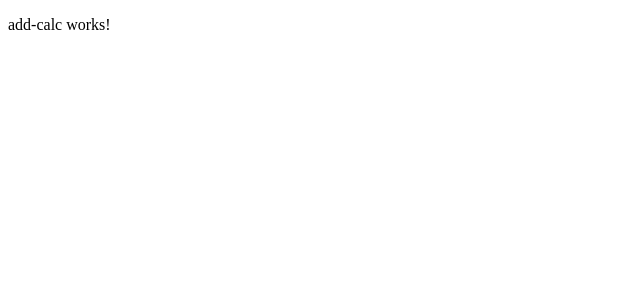
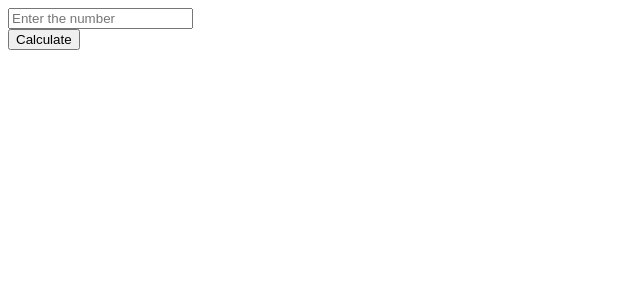
Before and after one commit to bharathib03/Incubyte, an Angular app in the folder simpleCalculator/: page /home in a window 1280 px wide. Shown: the top 300 px of the page, without its empty margins (0-640 px from the left). Built offline with nearby package versions, Linux system fonts and the light colour scheme.

Commit message:
Initial UI is done

```diff
--- a/simpleCalculator/package.json
+++ b/simpleCalculator/package.json
@@ -10,11 +10,12 @@
   },
   "private": true,
   "dependencies": {
-    "@angular/animations": "^14.2.0",
+    "@angular/animations": "^14.3.0",
     "@angular/common": "^14.2.0",
     "@angular/compiler": "^14.2.0",
     "@angular/core": "^14.2.0",
     "@angular/forms": "^14.2.0",
+    "@angular/material": "^19.1.1",
     "@angular/platform-browser": "^14.2.0",
     "@angular/platform-browser-dynamic": "^14.2.0",
     "@angular/router": "^14.2.0",
--- a/simpleCalculator/src/app/add-calc/add-calc.component.html
+++ b/simpleCalculator/src/app/add-calc/add-calc.component.html
@@ -1 +1,6 @@
-<p>add-calc works!</p>
+<div style="justify-content: center; align-items: center">
+    <input matInput required placeholder="Enter the number" [(ngModel)]="inputNum" [value]="inputNum">
+    <div class="container">
+        <button type="button" (click)="add()">Calculate</button>
+      </div>
+</div>
--- a/simpleCalculator/src/app/add-calc/add-calc.component.ts
+++ b/simpleCalculator/src/app/add-calc/add-calc.component.ts
@@ -1,15 +1,24 @@
 import { Component, OnInit } from '@angular/core';
+import { FormsModule } from '@angular/forms';
 
 @Component({
   selector: 'app-add-calc',
   templateUrl: './add-calc.component.html',
-  styleUrls: ['./add-calc.component.css']
+  styleUrls: ['./add-calc.component.css'],
+
 })
 export class AddCalcComponent implements OnInit {
+  inputNum : string = '';
 
   constructor() { }
 
   ngOnInit(): void {
+
+  }
+
+  add(){
+    console.log("Add is clicked")
+    console.log("Val is ",this.inputNum)
   }
 
 }
--- a/simpleCalculator/src/app/app.module.ts
+++ b/simpleCalculator/src/app/app.module.ts
@@ -4,6 +4,8 @@ import { BrowserModule } from '@angular/platform-browser';
 import { AppRoutingModule } from './app-routing.module';
 import { AppComponent } from './app.component';
 import { AddCalcComponent } from './add-calc/add-calc.component';
+import { BrowserAnimationsModule } from '@angular/platform-browser/animations';
+import { FormsModule } from '@angular/forms';
 
 @NgModule({
   declarations: [
@@ -12,7 +14,9 @@ import { AddCalcComponent } from './add-calc/add-calc.component';
   ],
   imports: [
     BrowserModule,
-    AppRoutingModule
+    AppRoutingModule,
+    BrowserAnimationsModule,
+    FormsModule
   ],
   providers: [],
   bootstrap: [AppComponent]
--- a/simpleCalculator/tsconfig.json
+++ b/simpleCalculator/tsconfig.json
@@ -21,7 +21,8 @@
     "lib": [
       "es2020",
       "dom"
-    ]
+    ],
+    "strictPropertyInitialization":false
   },
   "angularCompilerOptions": {
     "enableI18nLegacyMessageIdFormat": false,
```
Also changed, not shown: 1 other file (tests, documents, lock files or other folders).
